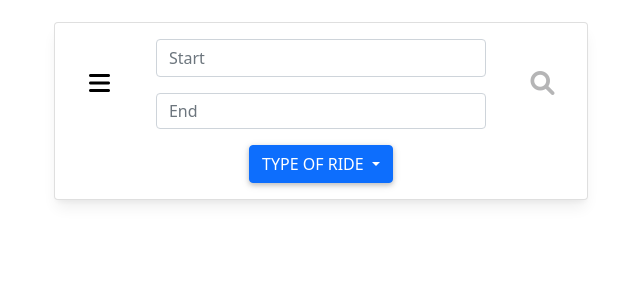
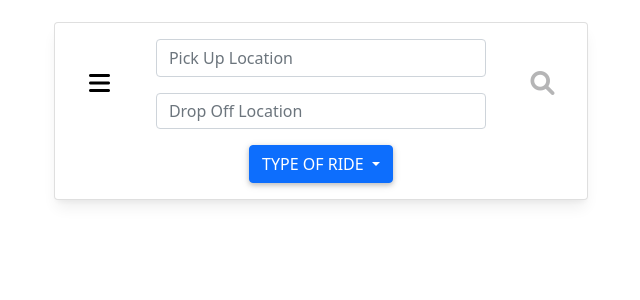
Before and after one commit to Extinc/CSC1008, a Django app: page /index in a window 1280 px wide. Shown: the top 300 px of the page, without its empty margins (319-959 px from the left). Run offline with Django 4.2, Linux system fonts and the light colour scheme; the visitor is signed in with stand-in values (Sample User, id 1); parts of the project's set-up code (start-up, migrations or seed data) failed here and were passed over; some libraries are stand-ins or nearby versions.

Commit message:
Renamed some stuff
Signed-off-by: VoidBlanc <angelic.noted_0g@icloud.com>

```diff
--- a/templates/index.html
+++ b/templates/index.html
@@ -30,7 +30,7 @@
                                                 type="search"
                                                 class="form-control rounded autocomplete"
                                                 id="startlocation"
-                                                placeholder="Start"
+                                                placeholder="Pick Up Location"
                                                 aria-label="Search"
                                                 aria-describedby="search-addon"
                                         />
@@ -43,7 +43,7 @@
                                                 type="search"
                                                 class="form-control rounded"
                                                 id="endlocation"
-                                                placeholder="End"
+                                                placeholder="Drop Off Location"
                                                 aria-label="Search"
                                                 aria-describedby="search-addon"
                                         />
```
